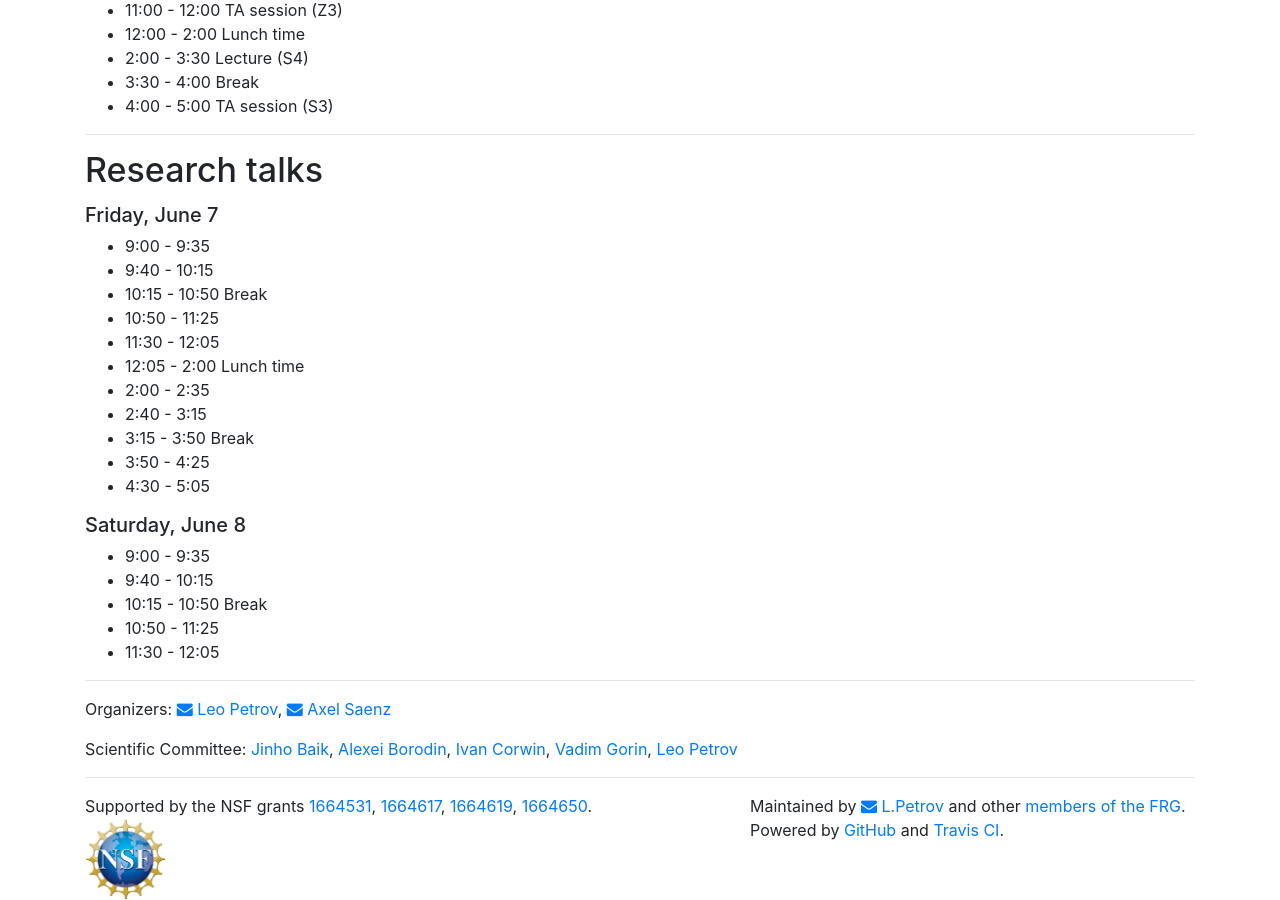
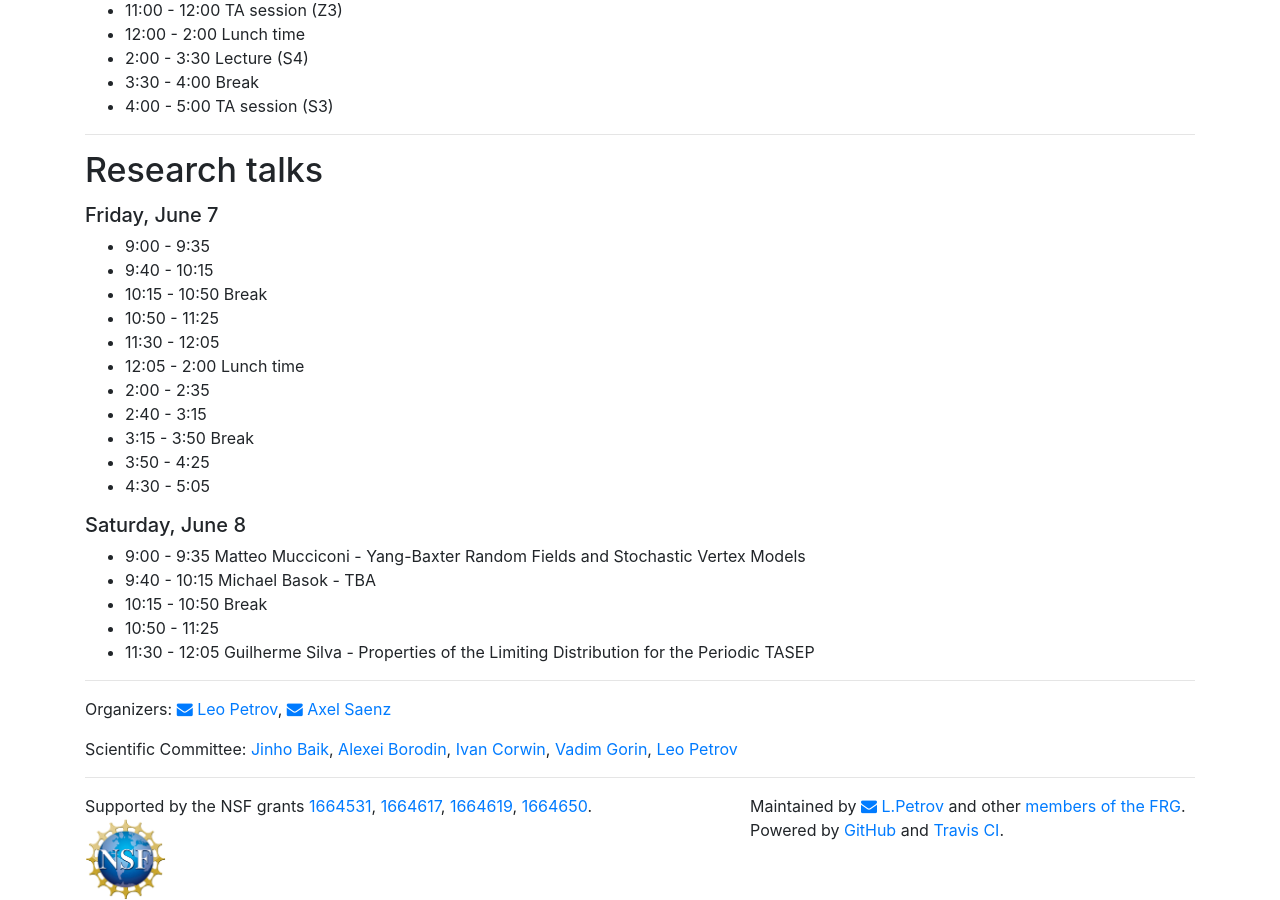
Before and after one commit to int-prob/int-prob-code, a Jekyll site: the page built from vipss2019/schedule.md, in a window 1280 px wide and 900 px high, scrolled down 2357 px. Built offline with Jekyll 4.4.1, drawn with Linux system fonts in a browser that asks for light colours; nearby versions of some CDN libraries; some of the changed lines change nothing that is shown.

Commit message:
abstracts

```diff
--- a/vipss2019/schedule.md
+++ b/vipss2019/schedule.md
@@ -174,18 +174,48 @@
 ##### Saturday, June 8
 
 <ul>
-<li><details><summary>9:00 - 9:35</summary><div style="padding:10px">
-Abstract TBA
+<li><details><summary>9:00 - 9:35 Matteo Mucciconi - Yang-Baxter Random Fields and Stochastic Vertex Models</summary><div style="padding:10px">
+Starting from the notion of bijectivization of the Yang-Baxter
+equation [BP] we construct random fields of Young diagrams whose measure is
+described by spin Hall-Littlewood functions (sHL) and spin q-Whittaker
+functions (sqW).
+These are two families of special symmetric functions recently introduced
+in [B], [BW] that generalize Hall-Littlewood and q-Whittaker functions. The
+bijectivization formalism uncovers a Schur processes like structure for a
+number of stochastic integrable vertex models that are obtained as
+marginals of the fields of Young diagram. Among these we have the six
+vertex model, the higher spin vertex model or a rather complicated
+push-type system that generalizes the q-Hahn pushTASEP [CMP].
+We also discover q-difference operators acting diagonally on the sHL and
+sqW functions and we use them to write formulas for observables of the
+vertex models.
+<br>
+The talk is based on collaboration with A. Bufetov and L. Petrov.
+<br><br>
+References:
+<br>
+*[B]   <a href="https://arxiv.org/abs/1410.0976">*A. Borodin, "On a family of symmetric rational functions"</a>
+<br>
+*[BP]   <a href="https://arxiv.org/abs/1712.04584">*A. Bufetov and L. Petrov, "Yang-Baxter field for spin
+Hall-Littlewood symmetric functions"</a>
+<br>
+*[BW]   <a href="https://arxiv.org/abs/1701.06292">*A. Borodin and M. Wheeler, "Spin q-Whittaker polynomials"</a>
+<br>
+*[CMP]   <a href="https://arxiv.org/abs/1811.06475">*I. Corwin, K. Matveev and L. Petrov, "The q-Hahn pushTASEP"</a>
 </div></details></li>
-<li><details><summary>9:40 - 10:15</summary><div style="padding:10px">
+<li><details><summary>9:40 - 10:15 Michael Basok - TBA</summary><div style="padding:10px">
 Abstract TBA
 </div></details></li>
 <li>10:15 - 10:50 Break</li>
 <li><details><summary>10:50 - 11:25</summary><div style="padding:10px">
 Abstract TBA
 </div></details></li>
-<li><details><summary>11:30 - 12:05</summary><div style="padding:10px">
-Abstract TBA
+<li><details><summary>11:30 - 12:05 Guilherme Silva - Properties of the Limiting Distribution for the Periodic TASEP</summary><div style="padding:10px">
+It is now a classical result that the one-point fluctuations of the height function in the TASEP (with step initial data) converge, in a suitable scaling, to the Tracy-Widom distribution $F_2$. In addition to the remarkable universality feature of $F_2$, appearing in dozens of different models that are seemingly unrelated, this distribution also enjoys several nice different characterizations, for instance it can be given in terms of a somewhat simple Fredholm determinant, or in terms of a solution to the Painlev\'e II equation, or yet expressed via a Riemann-Hilbert problem.
+<br><br>
+Recently, Baik and Liu found an expression for the limiting distribution for the periodic TASEP. Their formula, somewhat complicated, gives this limiting distribution in terms of a Fredholm determinant. In this talk, after reviewing the just mentioned facts, we plan to explain how to obtain other expressions for Baik-Zhipeng's distribution in terms of a Riemann-Hilbert problem, or yet in terms of a nonlocal PDE, along very much the same spirit of the aforementioned properties of the Tracy-Widom distribution.
+<br><br>
+This is based on work in progress with Jinho Baik (University of Michigan) and Zhipeng Liu (University of Kansas)
 </div></details></li>
 </ul>
 
```
